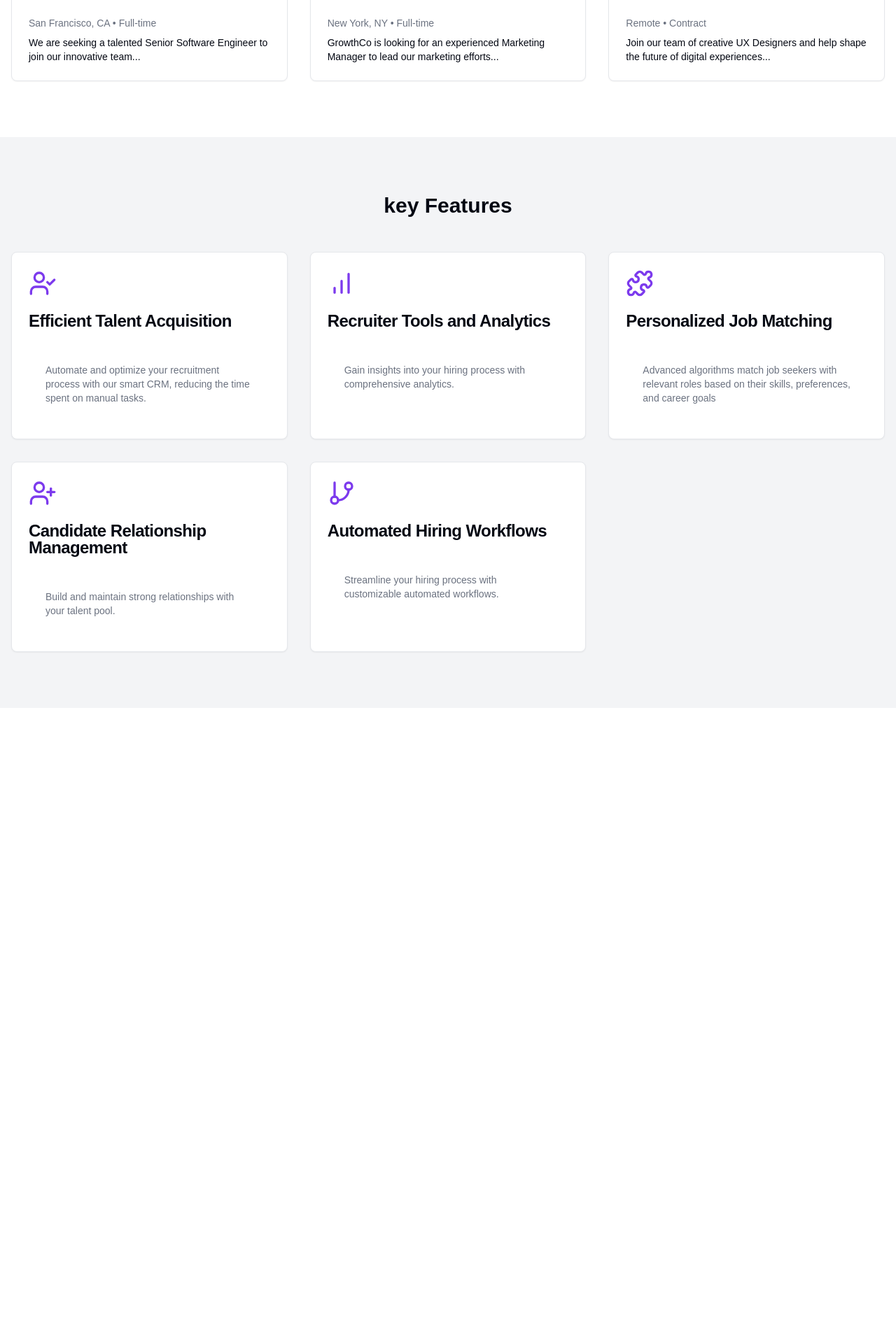
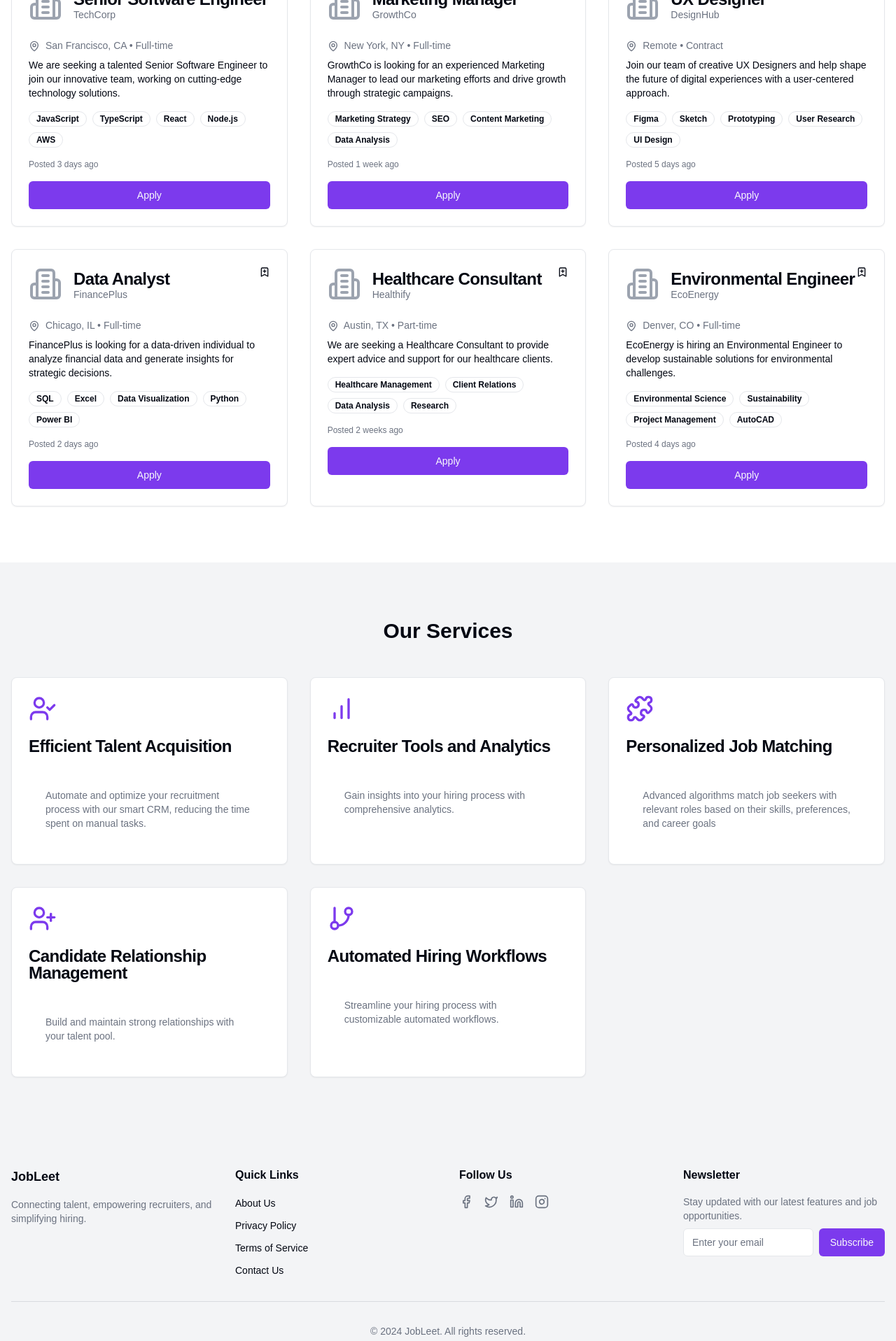
Before and after one commit to nixhantb/jobleet-ui, a Next.js app: page / in a window 1280 px wide. Shown: the part 880-2797 px from the top of the page at 70% size. Before the commit the page ends 1892 px from the top, so only its background shows below. Built offline with nearby package versions, Linux system fonts and the light colour scheme.

Commit message:
add: Footer, improve search and Card component for job listings

```diff
--- /dev/null
+++ b/app/components/Footer.tsx
@@ -0,0 +1,75 @@
+import { Button } from "@/components/ui/button"
+import { Input } from "@/components/ui/input"
+import { LucideIcon } from "lucide-react"
+import Link from "next/link"
+
+interface FooterLink {
+
+    title: string
+    href: string
+}
+
+interface SocialLink {
+    icon: LucideIcon
+    href: string
+}
+
+interface FooterProps {
+
+    companyName: string
+    companyDescription: string
+    quickLinks: FooterLink[]
+    socialLinks: SocialLink[]
+
+}
+
+export default function Footer({ companyName, companyDescription, quickLinks, socialLinks }: FooterProps) {
+    return (
+
+        <footer className="bg-muted py-12">
+            <div className="container mx-auto px-4">
+                <div className="grid grid-cols-1 md:grid-cols-4 gap-8">
+                    <div>
+                        <h3 className="text-lg font-semibold mb-4">{companyName}</h3>
+                        <p className="text-sm text-muted-foreground">{companyDescription}</p>
+                    </div>
+
+                    <div>
+                        <h4 className="text-md font-semibold mb-4">Quick Links</h4>
+                        <ul className="space-y-2">
+                            {quickLinks.map((link, index) => (
+                                <li key={index}>
+                                    <Link href={link.href} className="text-sm hover:underline">
+                                        {link.title}
+                                    </Link>
+                                </li>
+                            ))}
+                        </ul>
+                    </div>
+                    <div>
+                        <h4 className="text-md font-semibold mb-4">Follow Us</h4>
+                        <div className="flex space-x-4">
+                            {socialLinks.map((link, index) => (
+                                <Link key={index} href={link.href} className="text-muted-foreground hover:text-foreground">
+                                    <link.icon size={20} />
+                                </Link>
+                            ))}
+                        </div>
+                    </div>
+                    <div>
+                        <h4 className="text-md font-semibold mb-4">Newsletter</h4>
+                        <p className="text-sm text-muted-foreground mb-2">Stay updated with our latest features and job opportunities.</p>
+                        <form className="flex space-x-2">
+                            <Input type="email" placeholder="Enter your email" className="flex-grow" />
+                            <Button type="submit">Subscribe</Button>
+                        </form>
+                    </div>
+                </div>
+                <div className="mt-8 pt-8 border-t border-muted-foreground/20 text-center text-sm text-muted-foreground">
+                    © {new Date().getFullYear()} {companyName}. All rights reserved.
+                </div>
+            </div>
+        </footer>
+    )
+
+}
--- a/app/components/JobListings.tsx
+++ b/app/components/JobListings.tsx
@@ -1,19 +1,23 @@
 'use client'
 
 import { useState, useEffect } from 'react'
-import { Search, MapPin, X } from 'lucide-react'
+import { Search, MapPin, X, Building2, BookmarkPlus } from 'lucide-react'
 import { Button } from "@/components/ui/button"
 import { Input } from "@/components/ui/input"
 import { Badge } from "@/components/ui/badge"
-import { Card, CardContent, CardDescription, CardHeader, CardTitle } from '@/components/ui/card'
+import { Card, CardContent, CardHeader, CardTitle, CardDescription } from '@/components/ui/card'
+import Image from 'next/image'
 
 type Job = {
   id: number
-    title: string
-    company: string
+  companyName: string
   location: string
-    type: string
-    description: string
+  jobTitle: string
+  jobDescription: string
+  postedTime: string
+  jobType: string
+  image: string
+  keySkills: string[]
 }
 
 type JobListingsProps = {
@@ -28,9 +32,13 @@ export default function JobListings({ title, initialJobs }: JobListingsProps) {
 
   useEffect(() => {
     const updatedJobs = initialJobs.filter(job => {
-            const matchesSearch = job.title.toLowerCase().includes(searchTerm.toLowerCase()) ||
-                job.company.toLowerCase().includes(searchTerm.toLowerCase()) ||
-                job.description.toLowerCase().includes(searchTerm.toLowerCase())
+      const matchesSearch = job.jobTitle.toLowerCase().includes(searchTerm.toLowerCase()) ||
+        job.companyName.toLowerCase().includes(searchTerm.toLowerCase()) ||
+        job.jobDescription.toLowerCase().includes(searchTerm.toLowerCase()) ||
+        job.jobType.toLowerCase().includes(searchTerm.toLowerCase()) ||
+        job.location.toLowerCase().includes(searchTerm.toLowerCase()) ||
+        job.keySkills.some(skill => skill.toLowerCase().includes(searchTerm.toLowerCase()))
+
       const matchesLocation = !location || job.location.toLowerCase().includes(location.toLowerCase())
 
       return matchesSearch && matchesLocation
@@ -50,7 +58,7 @@ export default function JobListings({ title, initialJobs }: JobListingsProps) {
               placeholder="Search jobs, companies, or keywords"
               value={searchTerm}
               onChange={(e) => setSearchTerm(e.target.value)}
-                            className="pl-10 pr-4 py-2 w-full border border-gray-700 rounded-md h-12"
+              className="pl-10 pr-4 py-2 w-full border border-gray-300 rounded-md h-12"
             />
             <Search className="absolute left-3 top-1/2 transform -translate-y-1/2 text-gray-400" />
           </div>
@@ -60,13 +68,13 @@ export default function JobListings({ title, initialJobs }: JobListingsProps) {
               placeholder="Location"
               value={location}
               onChange={(e) => setLocation(e.target.value)}
-                            className="pl-10 pr-4 py-2 w-full border border-gray-700 rounded-md h-12"
+              className="pl-10 pr-4 py-2 w-full border border-gray-300 rounded-md h-12"
             />
             <MapPin className="absolute left-3 top-1/2 transform -translate-y-1/2 text-gray-400" />
           </div>
         </div>
 
-                <div className="flex flex-wrap gap-2">
+        <div className="flex flex-wrap gap-2 mb-8">
           {searchTerm && (
             <Badge variant="secondary" className="text-sm">
               {searchTerm}
@@ -86,20 +94,41 @@ export default function JobListings({ title, initialJobs }: JobListingsProps) {
         </div>
         <div className="grid grid-cols-1 md:grid-cols-2 lg:grid-cols-3 gap-8">
           {filteredJobs.map((job) => (
-                        <Card key={job.id} className="transition-all duration-300 hover:shadow-lg">
-                            <CardHeader>
-                                <CardTitle>{job.title}</CardTitle>
-                                <CardDescription>{job.company}</CardDescription>
+            <Card key={job.id} className="transition-all duration-300 hover:shadow-lg relative">
+              <CardHeader className="flex flex-row items-center gap-4">
+                {job.image ? (
+                  <Image src={job.image} alt={job.companyName} width={48} height={48} className="rounded-full" />
+                ) : (
+                  <Building2 className="h-12 w-12 text-gray-400" />
+                )}
+                <div>
+                  <CardTitle>{job.jobTitle}</CardTitle>
+                  <CardDescription>{job.companyName}</CardDescription>
+                </div>
               </CardHeader>
               <CardContent>
-                                <p className="text-sm text-muted-foreground mb-2">{job.location} • {job.type}</p>
-                                <p className="text-sm">{job.description}</p>
+                <div className="absolute top-4 right-4">
+                  <Button variant="ghost" size="icon" className="h-8 w-8">
+                    <BookmarkPlus className="h-5 w-5" />
+                    <span className="sr-only">Save job</span>
+                  </Button>
+                </div>
+                <p className="text-sm text-muted-foreground mb-2">
+                  <MapPin className="inline-block mr-1 h-4 w-4" /> {job.location} • {job.jobType}
+                </p>
+                <p className="text-sm mb-4">{job.jobDescription}</p>
+                <div className="flex flex-wrap gap-2 mb-4">
+                  {job.keySkills.map((skill, index) => (
+                    <Badge key={index} variant="outline">{skill}</Badge>
+                  ))}
+                </div>
+                <p className="text-xs text-muted-foreground mb-4">Posted {job.postedTime}</p>
+                <Button className="w-full">Apply</Button>
               </CardContent>
             </Card>
           ))}
         </div>
       </div>
     </section>
-
   )
 }
--- a/app/page.tsx
+++ b/app/page.tsx
@@ -7,9 +7,10 @@ import { JobLeetProvider } from "@/lib/Jobleetcontext";
 import { ThemeProvider } from 'next-themes'
 import Layout from "./components/Layout";
 import Hero from "./components/Hero";
-import { UserCheck, BarChart, GitBranch,Puzzle, UserPlus } from "lucide-react";
+import { UserCheck, BarChart, GitBranch,Puzzle, UserPlus, Facebook, Twitter, Linkedin, Instagram  } from "lucide-react";
 import Features from "./components/Features";
 import JobListings from "./components/JobListings";
+import Footer from "./components/Footer";
 
 
 const navItems: NavbarItems[] = [
@@ -73,29 +74,72 @@ const features = [
 const initialJobListings = [
   {
     id: 1,
-    title: 'Senior Software Engineer',
-    company: 'TechCorp',
+    companyName: 'TechCorp',
     location: 'San Francisco, CA',
-    type: 'Full-time',
-    description: 'We are seeking a talented Senior Software Engineer to join our innovative team...',
+    jobTitle: 'Senior Software Engineer',
+    jobDescription: 'We are seeking a talented Senior Software Engineer to join our innovative team, working on cutting-edge technology solutions.',
+    postedTime: '3 days ago',
+    jobType: 'Full-time',
+    image: '',
+    keySkills: ['JavaScript', 'TypeScript', 'React', 'Node.js', 'AWS'],
   },
   {
     id: 2,
-    title: 'Marketing Manager',
-    company: 'GrowthCo',
+    companyName: 'GrowthCo',
     location: 'New York, NY',
-    type: 'Full-time',
-    description: 'GrowthCo is looking for an experienced Marketing Manager to lead our marketing efforts...',
+    jobTitle: 'Marketing Manager',
+    jobDescription: 'GrowthCo is looking for an experienced Marketing Manager to lead our marketing efforts and drive growth through strategic campaigns.',
+    postedTime: '1 week ago',
+    jobType: 'Full-time',
+    image: '',
+    keySkills: ['Marketing Strategy', 'SEO', 'Content Marketing', 'Data Analysis'],
   },
   {
     id: 3,
-    title: 'UX Designer',
-    company: 'DesignHub',
+    companyName: 'DesignHub',
     location: 'Remote',
-    type: 'Contract',
-    description: 'Join our team of creative UX Designers and help shape the future of digital experiences...',
+    jobTitle: 'UX Designer',
+    jobDescription: 'Join our team of creative UX Designers and help shape the future of digital experiences with a user-centered approach.',
+    postedTime: '5 days ago',
+    jobType: 'Contract',
+    image: '',
+    keySkills: ['Figma', 'Sketch', 'Prototyping', 'User Research', 'UI Design'],
   },
-]
+  {
+    id: 4,
+    companyName: 'FinancePlus',
+    location: 'Chicago, IL',
+    jobTitle: 'Data Analyst',
+    jobDescription: 'FinancePlus is looking for a data-driven individual to analyze financial data and generate insights for strategic decisions.',
+    postedTime: '2 days ago',
+    jobType: 'Full-time',
+    image: '',
+    keySkills: ['SQL', 'Excel', 'Data Visualization', 'Python', 'Power BI'],
+  },
+  {
+    id: 5,
+    companyName: 'Healthify',
+    location: 'Austin, TX',
+    jobTitle: 'Healthcare Consultant',
+    jobDescription: 'We are seeking a Healthcare Consultant to provide expert advice and support for our healthcare clients.',
+    postedTime: '2 weeks ago',
+    jobType: 'Part-time',
+    image: '',
+    keySkills: ['Healthcare Management', 'Client Relations', 'Data Analysis', 'Research'],
+  },
+  {
+    id: 6,
+    companyName: 'EcoEnergy',
+    location: 'Denver, CO',
+    jobTitle: 'Environmental Engineer',
+    jobDescription: 'EcoEnergy is hiring an Environmental Engineer to develop sustainable solutions for environmental challenges.',
+    postedTime: '4 days ago',
+    jobType: 'Full-time',
+    image: '',
+    keySkills: ['Environmental Science', 'Sustainability', 'Project Management', 'AutoCAD'],
+  }
+];
+
 export default function Home() {
 
   return (
@@ -129,9 +173,25 @@ export default function Home() {
               secondaryCTA={{ text: "Learn More", href: "/about" }}
             />
              <JobListings title = "Featured Jobs" initialJobs={initialJobListings}/>
-            <Features title="key Features" features={features} />
+            <Features title="Our Services" features={features} />
 
           </main>
+          <Footer
+            companyName="JobLeet"
+            companyDescription="Connecting talent, empowering recruiters, and simplifying hiring."
+            quickLinks={[
+              { title: "About Us", href: "/about" },
+              { title: "Privacy Policy", href: "/privacy" },
+              { title: "Terms of Service", href: "/terms" },
+              { title: "Contact Us", href: "/contact" },
+            ]}
+            socialLinks={[
+              { icon: Facebook, href: "#" },
+              { icon: Twitter, href: "#" },
+              { icon: Linkedin, href: "#" },
+              { icon: Instagram, href: "#" },
+            ]}
+          />
         </Layout>
 
       </ThemeProvider>
```
Lines whose indentation alone changed are shown as unchanged.
